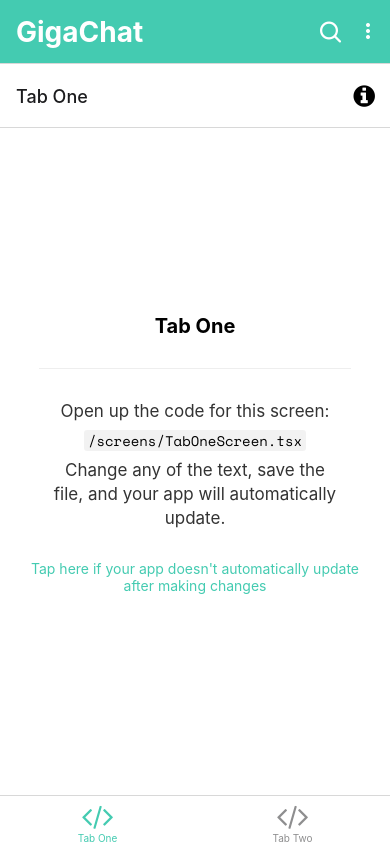
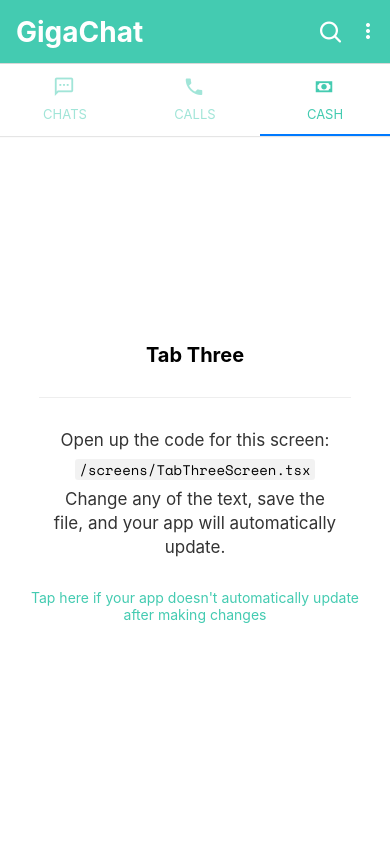
Before and after one commit to GonzoTheDev/GigaChat-React, a React Native app in the folder gigachat-frontend/: screen /TabThree in a window 390 px wide. Built offline with nearby package versions, Linux system fonts and the light colour scheme; what expo-linking would draw is missing.

Commit message:
Create header & top menu
Create app header, top menu design and corresponding views

```diff
--- a/gigachat-frontend/navigation/index.tsx
+++ b/gigachat-frontend/navigation/index.tsx
@@ -8,15 +8,17 @@
 import { NavigationContainer, DefaultTheme, DarkTheme } from '@react-navigation/native';
 import { createNativeStackNavigator } from '@react-navigation/native-stack';
 import * as React from 'react';
+
 import { ColorSchemeName, Pressable, View } from 'react-native';
-import { Octicons, MaterialCommunityIcons } from '@expo/vector-icons';
-
+import { Octicons, MaterialCommunityIcons, AntDesign } from '@expo/vector-icons';
+import { createMaterialTopTabNavigator } from '@react-navigation/material-top-tabs';
 import Colors from '../constants/Colors';
 import useColorScheme from '../hooks/useColorScheme';
 import ModalScreen from '../screens/ModalScreen';
 import NotFoundScreen from '../screens/NotFoundScreen';
 import TabOneScreen from '../screens/TabOneScreen';
 import TabTwoScreen from '../screens/TabTwoScreen';
+import TabThreeScreen from '../screens/TabThreeScreen';
 import { RootStackParamList, RootTabParamList, RootTabScreenProps } from '../types';
 import LinkingConfiguration from './LinkingConfiguration';
 
@@ -71,7 +73,7 @@
  * A bottom tab navigator displays tab buttons on the bottom of the display to switch screens.
  * https://reactnavigation.org/docs/bottom-tab-navigator
  */
-const BottomTab = createBottomTabNavigator<RootTabParamList>();
+const BottomTab = createMaterialTopTabNavigator<RootTabParamList>();
 
 function BottomTabNavigator() {
   const colorScheme = useColorScheme();
@@ -86,8 +88,8 @@
         name="TabOne"
         component={TabOneScreen}
         options={({ navigation }: RootTabScreenProps<'TabOne'>) => ({
-          title: 'Tab One',
-          tabBarIcon: ({ color }) => <TabBarIcon name="code" color={color} />,
+          title: 'Chats',
+          tabBarIcon: ({ color }) => <TabBarIcon name="message-processing-outline" color={color} />,
           headerRight: () => (
             <Pressable
               onPress={() => navigation.navigate('Modal')}
@@ -108,8 +110,16 @@
         name="TabTwo"
         component={TabTwoScreen}
         options={{
-          title: 'Tab Two',
-          tabBarIcon: ({ color }) => <TabBarIcon name="code" color={color} />,
+          title: 'Calls',
+          tabBarIcon: ({ color }) => <TabBarIcon name="phone" color={color} />,
+        }}
+      />
+      <BottomTab.Screen
+        name="TabThree"
+        component={TabThreeScreen}
+        options={{
+          title: 'Cash',
+          tabBarIcon: ({ color }) => <TabBarIcon name="cash" color={color} />,
         }}
       />
     </BottomTab.Navigator>
@@ -123,5 +133,5 @@
   name: React.ComponentProps<typeof FontAwesome>['name'];
   color: string;
 }) {
-  return <FontAwesome size={30} style={{ marginBottom: -3 }} {...props} />;
+  return <MaterialCommunityIcons size={22} style={{ marginBottom: -3 }} {...props} />;
 }
--- a/gigachat-frontend/package.json
+++ b/gigachat-frontend/package.json
@@ -16,6 +16,7 @@
   "dependencies": {
     "@expo/vector-icons": "^13.0.0",
     "@react-navigation/bottom-tabs": "^6.0.5",
+    "@react-navigation/material-top-tabs": "^6.2.1",
     "@react-navigation/native": "^6.0.2",
     "@react-navigation/native-stack": "^6.1.0",
     "expo": "~45.0.0",
@@ -30,8 +31,11 @@
     "react": "17.0.2",
     "react-dom": "17.0.2",
     "react-native": "0.68.2",
+    "react-native-pager-view": "5.4.15",
+    "react-native-reanimated": "^2.8.0",
     "react-native-safe-area-context": "4.2.4",
     "react-native-screens": "~3.11.1",
+    "react-native-tab-view": "^3.1.1",
     "react-native-web": "0.17.7"
   },
   "devDependencies": {
--- /dev/null
+++ b/gigachat-frontend/screens/TabThreeScreen.tsx
@@ -0,0 +1,31 @@
+import { StyleSheet } from 'react-native';
+
+import EditScreenInfo from '../components/EditScreenInfo';
+import { Text, View } from '../components/Themed';
+
+export default function TabThreeScreen() {
+  return (
+    <View style={styles.container}>
+      <Text style={styles.title}>Tab Three</Text>
+      <View style={styles.separator} lightColor="#eee" darkColor="rgba(255,255,255,0.1)" />
+      <EditScreenInfo path="/screens/TabThreeScreen.tsx" />
+    </View>
+  );
+}
+
+const styles = StyleSheet.create({
+  container: {
+    flex: 1,
+    alignItems: 'center',
+    justifyContent: 'center',
+  },
+  title: {
+    fontSize: 20,
+    fontWeight: 'bold',
+  },
+  separator: {
+    marginVertical: 30,
+    height: 1,
+    width: '80%',
+  },
+});
```
Also changed, not shown: 1 other file (tests, documents, lock files or other folders).
